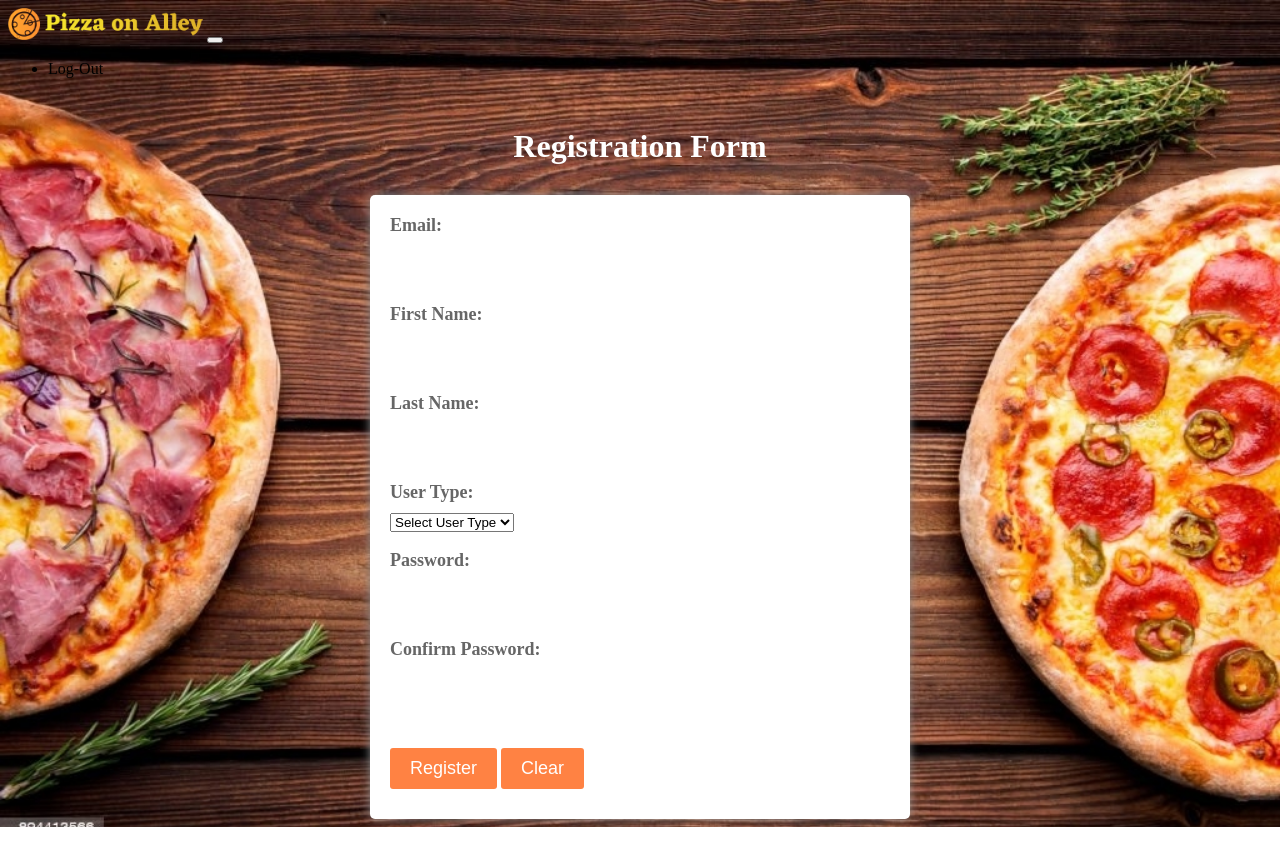
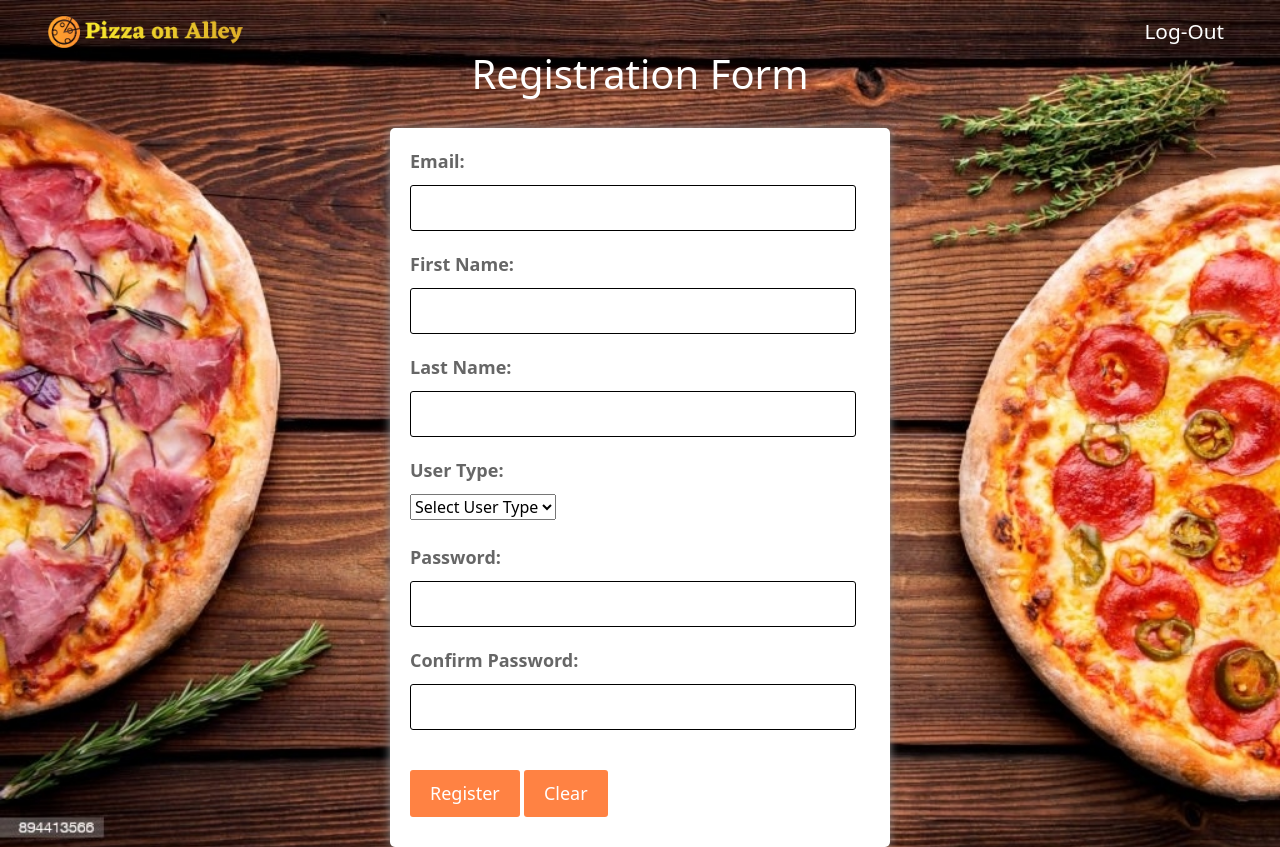
Before and after one commit to NicholeCuizon/IT342_Techinnovators, a Django app: page /employee_registration/ in a window 1280 px wide. Run offline with Django 5.2, Linux system fonts and the light colour scheme; some libraries are stand-ins or nearby versions.

Commit message:
Registration edit

```diff
--- a/pizza_alley_app/templates/registration_employee.html
+++ b/pizza_alley_app/templates/registration_employee.html
@@ -2,7 +2,23 @@
 
 <!DOCTYPE html>
 <html>
-<head>
+<head><meta charset="UTF-8">
+    <meta http-equiv="X-UA-Compatible" content="IE=edge">
+    <meta name="viewport" content="width=device-width, initial-scale=1.0">
+    <title>Login</title>
+    <link rel="icon" href="favicon.ico">
+    <link rel="preconnect" href="https://fonts.googleapis.com">
+    <link rel="preconnect" href="https://fonts.gstatic.com" crossorigin>
+    <link href="https://fonts.googleapis.com/css2?family=Lobster&display=swap" rel="stylesheet">
+    <!-- CSS -->
+    <link rel="stylesheet" href="https://cdn.jsdelivr.net/npm/bootstrap@5.3.0-alpha1/dist/css/bootstrap.min.css">
+    <link rel="stylesheet" href="style.css">
+
+    <!-- Font Awesome -->
+    <script src="https://kit.fontawesome.com/56614d0368.js" crossorigin="anonymous"></script>
+
+    <!-- Bootstrap -->
+    <script src="https://cdn.jsdelivr.net/npm/bootstrap@5.3.0-alpha1/dist/js/bootstrap.bundle.min.js"></script>
 	<title>Registration Form</title>
 	<style>
 		body {
@@ -33,12 +49,13 @@
 		}
 		input[type="text"], input[type="email"], input[type="password"] {
 			display: block;
-			width: 97%;
-			padding: 10px;
-			border-radius: 3px;
-			border: none;
-			font-size: 16px;
-			margin-bottom: 20px;
+            width: 97%;
+            padding: 10px;
+            border-radius: 3px;
+            border: 1px solid #000;
+            font-size: 16px;
+            margin-bottom: 20px;
+            outline: none;
 		}
 		input[type="submit"], input[type="reset"]{
 			background-color: #ff8243;
@@ -63,6 +80,23 @@
 			margin-right: auto;
 			margin-left: auto;
 		}
+
+		.word {
+            color: white;
+            font-size: 1.3rem;
+        }
+
+        .word:hover {
+            color: yellow;
+        }
+
+        .home {
+            margin-right: 48px;
+        }
+
+        .navbar-brand {
+            margin-left: 48px;
+        }
 	</style>
 </head>
 <body>
@@ -112,5 +146,37 @@
 		<input type="submit" name ="submit" value="Register">
 		<input type="reset" name ="reset" value="Clear">
 	</form>
+
+	<!-- JavaScript -->
+	<script>
+		const passwordInput = document.getElementById('password');
+		const confirmPasswordInput = document.getElementById('password2');
+		const checkmarkIcon = document.getElementById('checkmark');
+		const xmarkIcon = document.getElementById('xmark');
+		const clearButton = document.querySelector('input[type="reset"]');
+
+		// Function to clear the form and hide the checkmark icon
+		function clearForm() {
+			confirmPasswordInput.style.borderColor = '#000'; // Reset border color
+			checkmarkIcon.style.display = 'none'; // Hide checkmark
+			xmarkIcon.style.display = 'none'; // Hide xmark
+		}
+
+		// Event listener for the "Clear" button
+		clearButton.addEventListener('click', clearForm);
+
+		// Event listener for checking password match
+		confirmPasswordInput.addEventListener('keyup', () => {
+			if (passwordInput.value === confirmPasswordInput.value) {
+				confirmPasswordInput.style.borderColor = 'green';
+				checkmarkIcon.style.display = 'inline';
+				xmarkIcon.style.display = 'none';
+			} else {
+				confirmPasswordInput.style.borderColor = 'red';
+				checkmarkIcon.style.display = 'none';
+				xmarkIcon.style.display = 'inline';
+			}
+		});
+	</script>
 </body>
 </html>
```
Also changed, not shown: pizza_alley_app/templates/registration_customer.html (+17 -2 lines), db.sqlite3.
